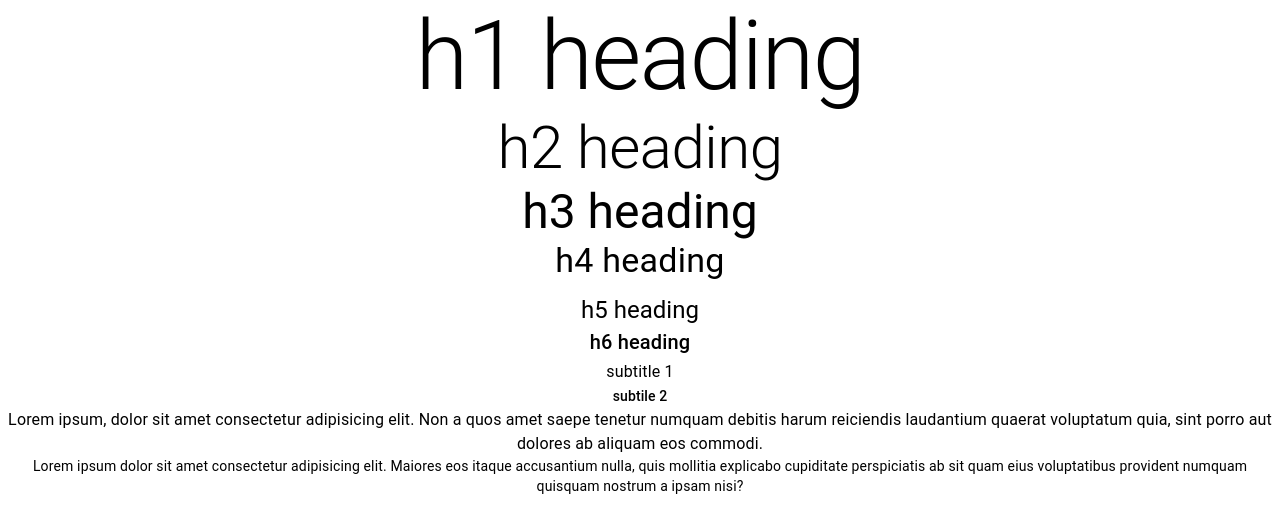
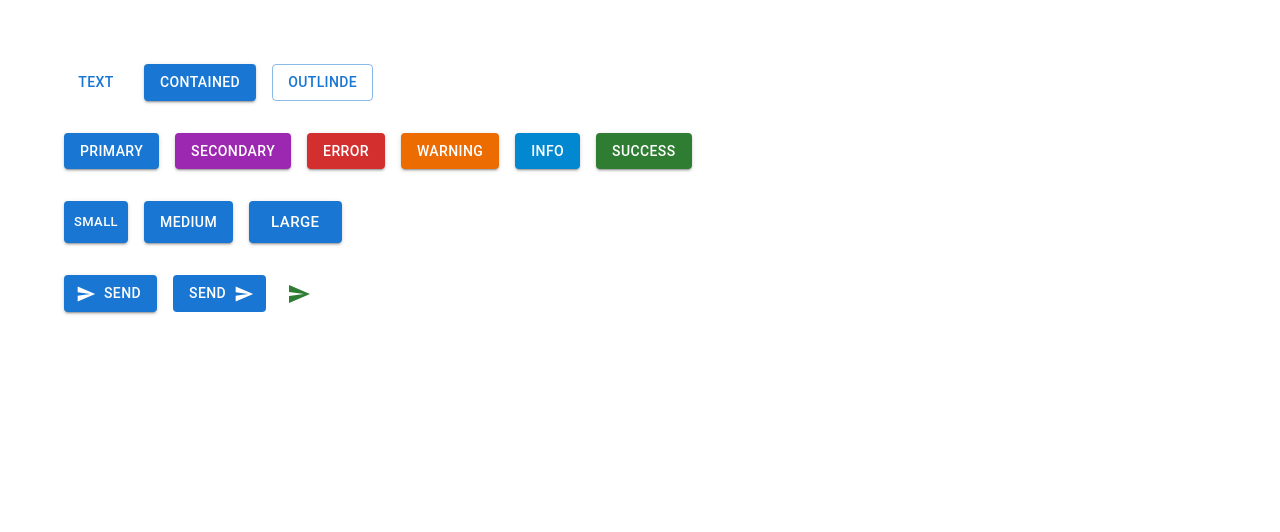
Before and after one commit to Mhdez221993/react-mui, a React (Create React App) app: page / in a window 1280 px wide. Shown: the top 532 px of the page. Built offline with nearby package versions, Linux system fonts and the light colour scheme.

Commit message:
Button & icons MUI

```diff
--- a/src/App.css
+++ b/src/App.css
@@ -1,5 +1,5 @@
 .App {
-  text-align: center;
+  padding: 4rem;
 }
 
 .App-logo {
--- a/src/App.tsx
+++ b/src/App.tsx
@@ -1,11 +1,11 @@
 import "./App.css";
 
-import MuiTypography from "./components/MuiTypography";
+import MuiButton from "./components/MuiButton";
 
 function App() {
   return (
     <div className="App">
-      <MuiTypography />
+      <MuiButton />
     </div>
   );
 }
--- /dev/null
+++ b/src/components/MuiButton.tsx
@@ -0,0 +1,77 @@
+import { Button, IconButton, Stack } from "@mui/material";
+
+import SendIcon from "@mui/icons-material/Send";
+
+const MuiButton = () => {
+  return (
+    <Stack spacing={4}>
+      <Stack spacing={2} direction="row">
+        <Button variant="text" href="https://google.com">
+          Text
+        </Button>
+        <Button variant="contained">Contained</Button>
+        <Button variant="outlined">Outlinde</Button>
+      </Stack>
+
+      <Stack spacing={2} direction="row">
+        <Button variant="contained" color="primary">
+          Primary
+        </Button>
+        <Button variant="contained" color="secondary">
+          Secondary
+        </Button>
+
+        <Button variant="contained" color="error">
+          Error
+        </Button>
+
+        <Button variant="contained" color="warning">
+          Warning
+        </Button>
+
+        <Button variant="contained" color="info">
+          Info
+        </Button>
+
+        <Button variant="contained" color="success">
+          Success
+        </Button>
+      </Stack>
+
+      <Stack spacing={2} direction="row">
+        <Button variant="contained" size="small">
+          Small
+        </Button>
+        <Button variant="contained" size="medium">
+          Medium
+        </Button>
+
+        <Button variant="contained" size="large">
+          Large
+        </Button>
+      </Stack>
+
+      <Stack spacing={2} direction="row">
+        <Button variant="contained" startIcon={<SendIcon />}>
+          Send
+        </Button>
+
+        <Button
+          variant="contained"
+          endIcon={<SendIcon />}
+          disableElevation
+          disableRipple
+          onClick={() => alert("Clicked")}
+        >
+          Send
+        </Button>
+
+        <IconButton arial-label="send" color="success" size="small">
+          <SendIcon />
+        </IconButton>
+      </Stack>
+    </Stack>
+  );
+};
+
+export default MuiButton;
```
